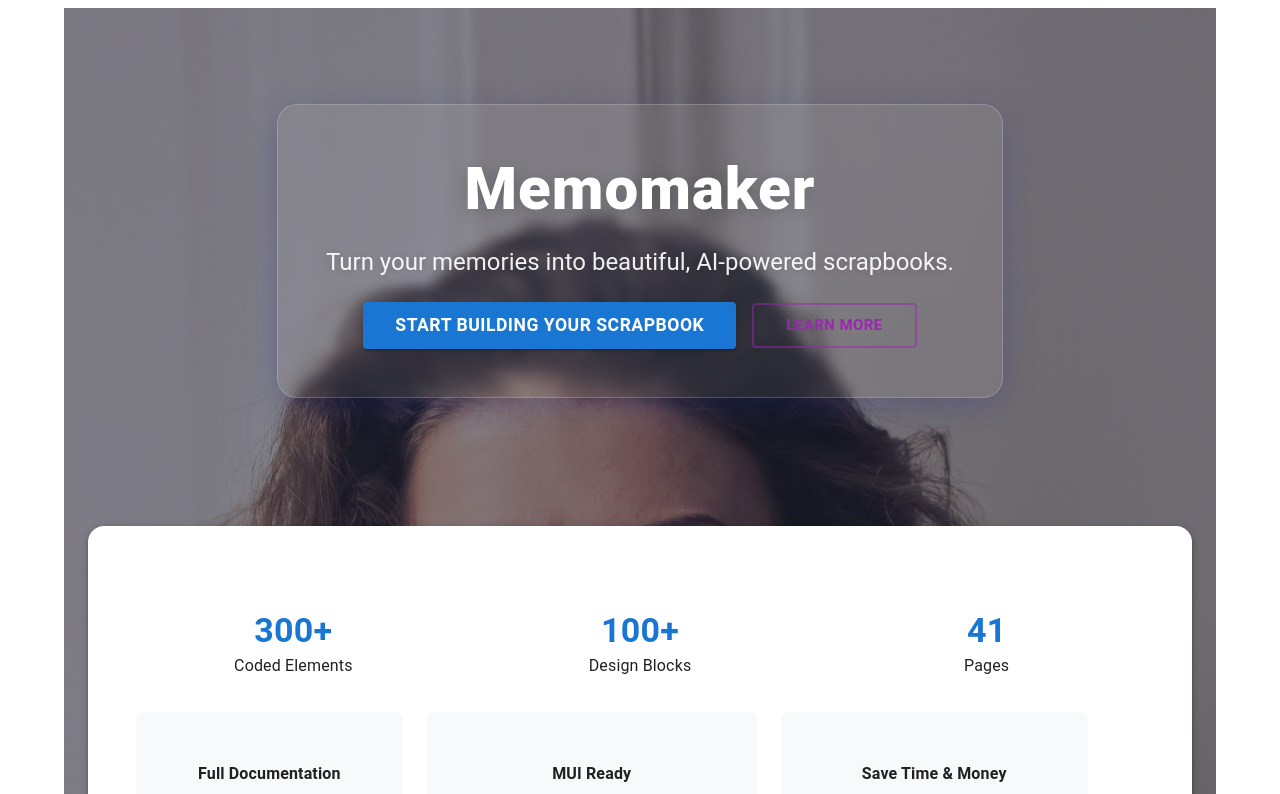
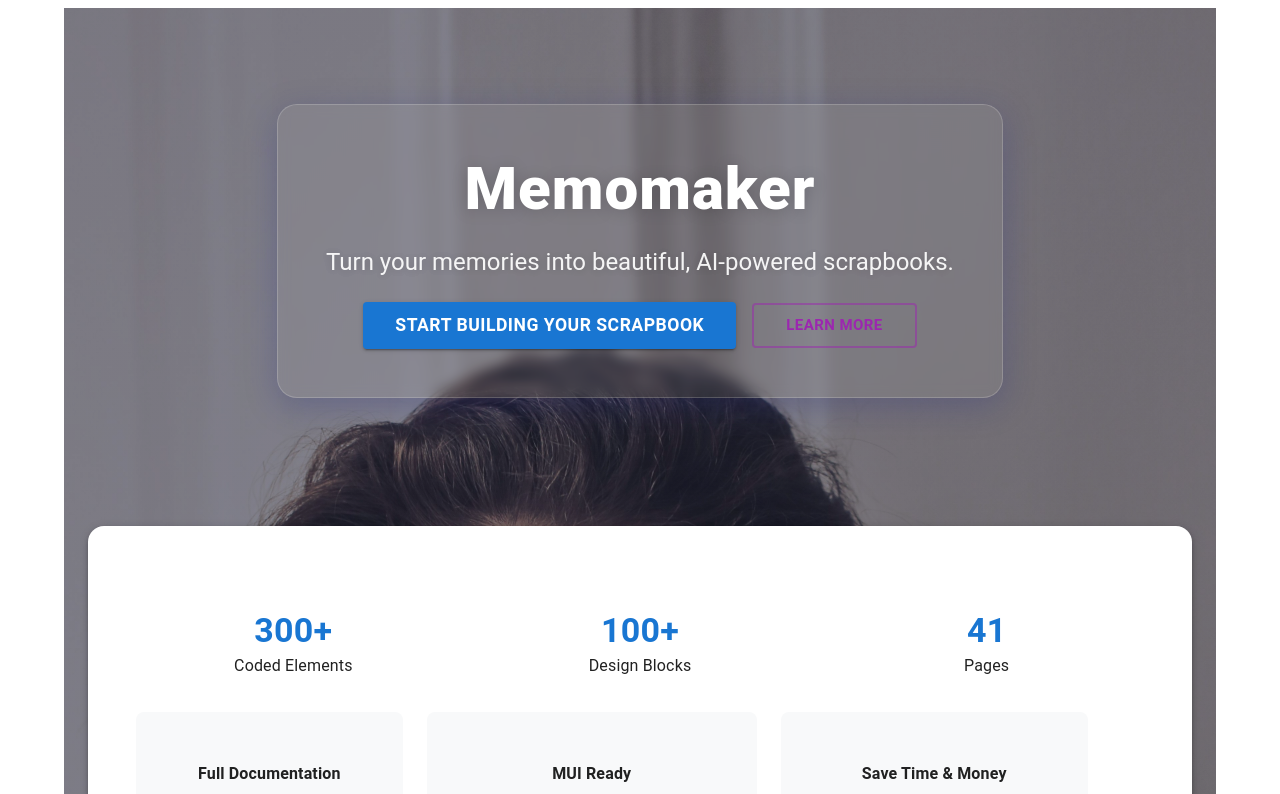
Before and after one commit to oykusahin/memomaker, a React (Create React App) app in the folder frontend/: page / in a window 1280 px wide. Shown: the top 794 px of the page. Built offline with nearby package versions, Linux system fonts and the light colour scheme; some icons are missing.

Commit message:
Update for making the background image more stable

```diff
--- a/frontend/src/pages/LandingPage.js
+++ b/frontend/src/pages/LandingPage.js
@@ -23,6 +23,7 @@ const LandingPage = () => {
         backgroundSize: "cover",
         backgroundPosition: "center",
         backgroundRepeat: "no-repeat",
+        backgroundAttachment: "fixed",
         position: "relative",
         zIndex: 0,
         display: "flex",
```
